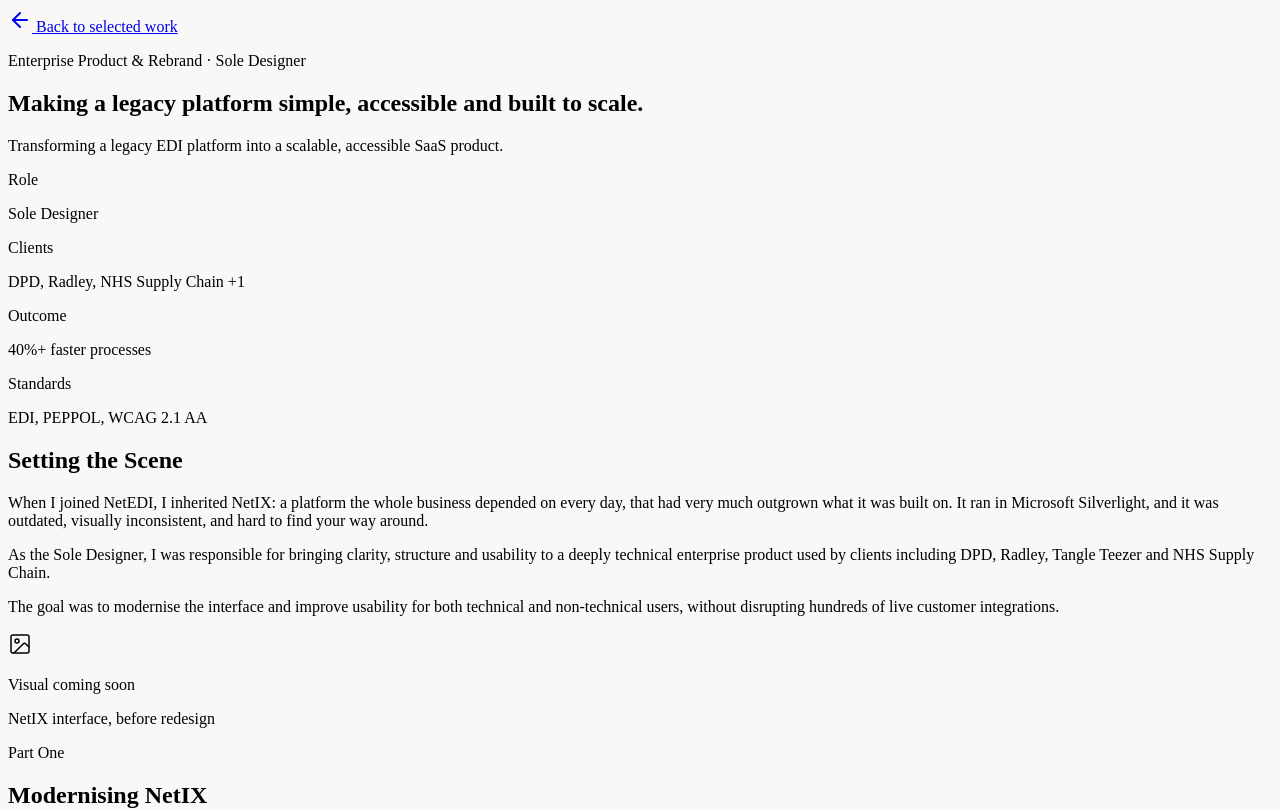
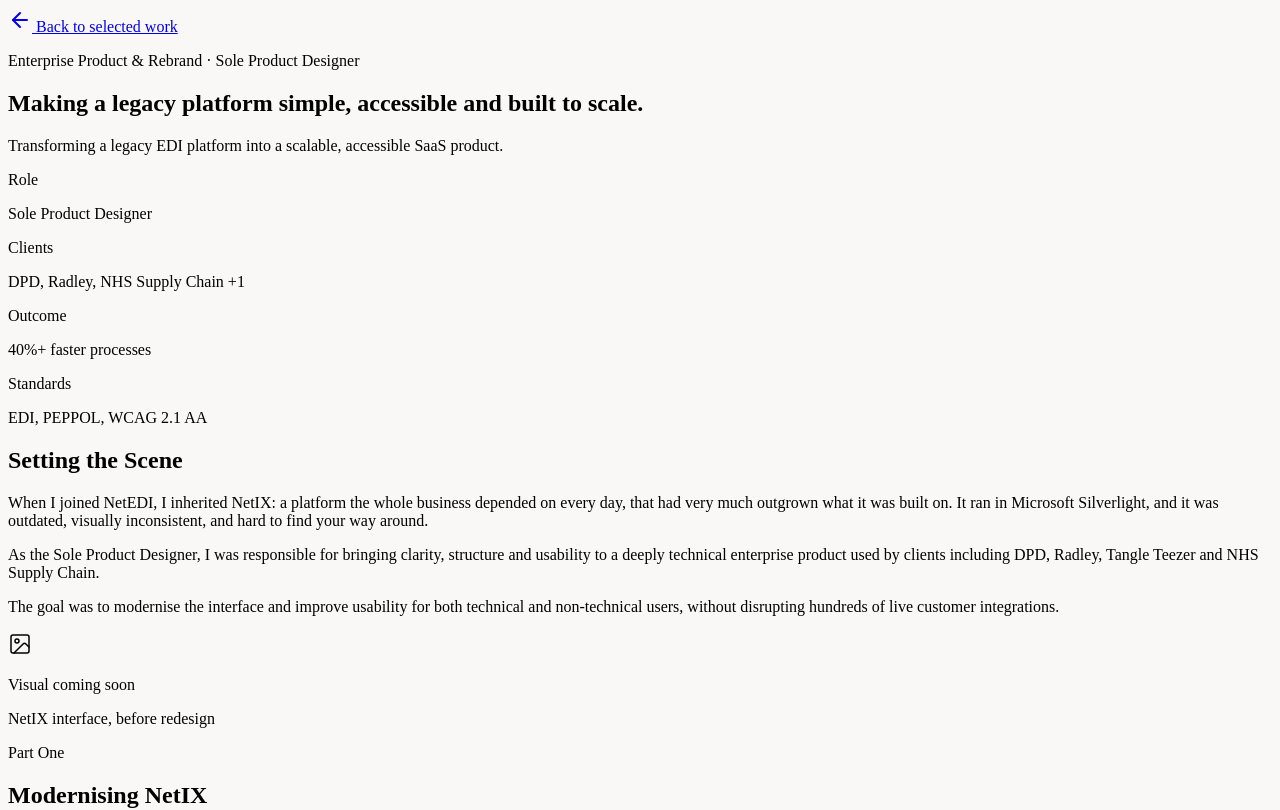
Before and after one commit to jadeparrish/portfolio, a Next.js app: page /work/netix in a window 1280 px wide. Shown: the top 810 px of the page. Built offline with nearby package versions, Linux system fonts and the light colour scheme.

Commit message:
Update role title from 'Sole Designer' to 'Sole Product Designer'

```diff
--- a/app/work/netix/page.js
+++ b/app/work/netix/page.js
@@ -54,7 +54,7 @@
         {/* Title */}
         <section className="pb-8 border-b border-neutral-200/80">
           <p className="text-[11px] uppercase tracking-[0.2em] font-medium text-neutral-600 mb-4">
-            Enterprise Product &amp; Rebrand &middot; Sole Designer
+            Enterprise Product &amp; Rebrand &middot; Sole Product Designer
           </p>
           <h1 className="text-3xl sm:text-4xl lg:text-5xl font-serif font-normal leading-[1.15] tracking-tight text-neutral-900 mb-6">
             Making a legacy platform simple, accessible and built to scale.
@@ -69,7 +69,7 @@
           <div className="grid grid-cols-2 sm:grid-cols-4 gap-6">
             <div>
               <p className="text-[10px] uppercase tracking-[0.15em] text-neutral-600 mb-1.5">Role</p>
-              <p className="text-sm font-medium text-neutral-900">Sole Designer</p>
+              <p className="text-sm font-medium text-neutral-900">Sole Product Designer</p>
             </div>
             <div>
               <p className="text-[10px] uppercase tracking-[0.15em] text-neutral-600 mb-1.5">Clients</p>
@@ -97,7 +97,7 @@
               and hard to find your way around.
             </p>
             <p>
-              As the Sole Designer, I was responsible for bringing clarity, structure and
+              As the Sole Product Designer, I was responsible for bringing clarity, structure and
               usability to a deeply technical enterprise product used by clients including
               DPD, Radley, Tangle Teezer and NHS Supply Chain.
             </p>
```
